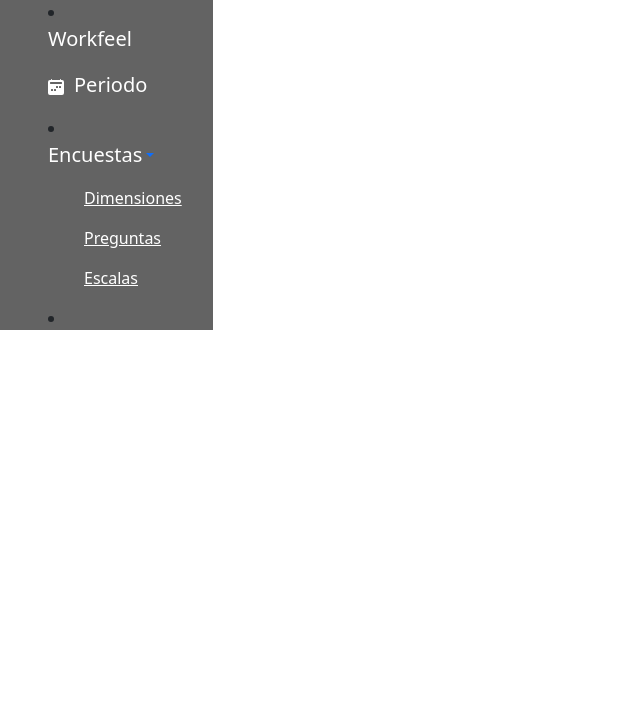
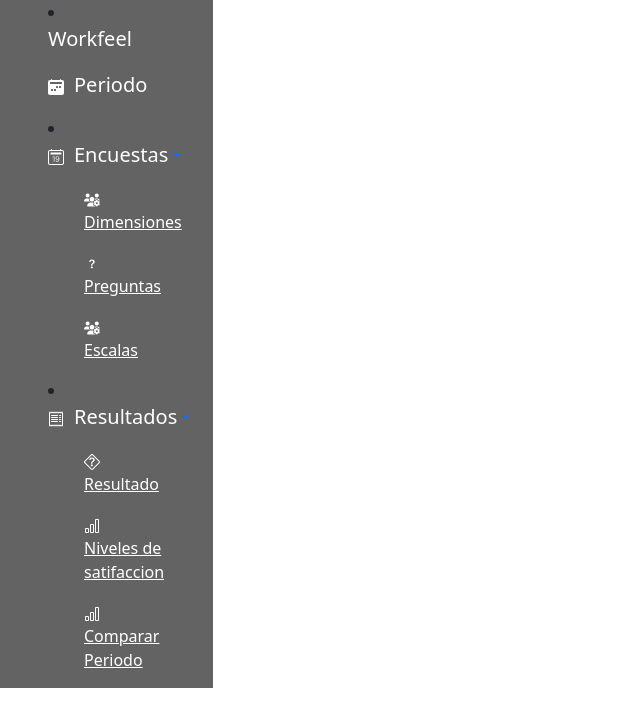
Before and after one commit to wilbert2004/Woorkfell, a React (Create React App) app in the folder frontend/: page /home in a window 1280 px wide. Shown: the top 726 px of the page, without its empty margins (0-640 px from the left). Built offline with nearby package versions, Linux system fonts and the light colour scheme; a web font is replaced by a local one.

Commit message:
proceso de sidebar ya con rutas

```diff
--- a/frontend/src/App.jsx
+++ b/frontend/src/App.jsx
@@ -8,6 +8,8 @@ import Home from "./components/home";
 import Dimensiones from "./components/dimensiones";
 import Preguntas from "./components/preguntas";
 import Escalas from "./components/escala";
+import Resultados from "./components/resultados";
+import Nivelsatisfaccion from "./components/nivelsatisfaccion";
 
 //importacion de react router dom
 import { BrowserRouter as Router, Routes, Route } from "react-router-dom";
@@ -36,6 +38,11 @@ function App() {
         <Route path="/dimensiones" element={<Dimensiones />}></Route>
         <Route path="/preguntas" element={<Preguntas />}></Route>
         <Route path="/escalas" element={<Escalas />}></Route>
+        <Route path="/resultados" element={<Resultados />}></Route>
+        <Route
+          path="/nivelsatisfaccion"
+          element={<Nivelsatisfaccion />}
+        ></Route>
         {/* Agregar rutas para las otras secciones */}
       </Routes>
     </Router>
--- a/frontend/src/components/home.jsx
+++ b/frontend/src/components/home.jsx
@@ -1,6 +1,14 @@
 import React from "react";
 import { Link } from "react-router-dom";
 import { BsCalendar2WeekFill } from "react-icons/bs";
+import { BsCalendar2Date } from "react-icons/bs";
+import { FaUsersGear } from "react-icons/fa6";
+import { BsFilePpt } from "react-icons/bs";
+import { BsPeopleFill } from "react-icons/bs";
+import { BsQuestion } from "react-icons/bs";
+import { BsReceipt } from "react-icons/bs";
+import { BsQuestionDiamond } from "react-icons/bs";
+import { BsBarChart } from "react-icons/bs";
 
 const Home = () => {
   return (
@@ -57,6 +65,9 @@ const Home = () => {
             {/* modulo de encuesta*/}
             <li>
               <Link className="text-while text-decoration-none me-me-auto pb-3 align-items-center d-flex dropdown-toggle">
+                <span style={{ color: "white", marginRight: "10px" }}>
+                  <BsCalendar2Date />
+                </span>
                 <span
                   className="fs-5 d-none d-sm-inline"
                   style={{
@@ -74,7 +85,9 @@ const Home = () => {
                       color: "white",
                     }}
                   >
-                    {" "}
+                    <span style={{ color: "white", marginRight: "10px" }}>
+                      <FaUsersGear />
+                    </span>{" "}
                     Dimensiones
                   </Link>
                 </li>
@@ -88,6 +101,9 @@ const Home = () => {
                       color: "white",
                     }}
                   >
+                    <span style={{ color: "white", marginRight: "10px" }}>
+                      <BsQuestion />
+                    </span>{" "}
                     Preguntas{" "}
                   </Link>
                 </li>
@@ -100,13 +116,76 @@ const Home = () => {
                       color: "white",
                     }}
                   >
+                    <span style={{ color: "white", marginRight: "10px" }}>
+                      <FaUsersGear />
+                    </span>{" "}
                     Escalas
                   </Link>
                 </li>
               </ul>
             </li>
             {/* modulo de Resultados */}
-            <li></li>
+            <li>
+              <Link className="text-while text-decoration-none me-me-auto pb-3 align-items-center d-flex dropdown-toggle">
+                <span style={{ color: "white", marginRight: "10px" }}>
+                  <BsReceipt />
+                </span>
+                <span
+                  className="fs-5 d-none d-sm-inline"
+                  style={{
+                    color: "white",
+                  }}
+                >
+                  Resultados
+                </span>
+              </Link>
+              {/* submodulo de resultados  */}
+              <ul className="w-100 ">
+                <li className="collapse show nav flex-column ms-1 ">
+                  <Link
+                    to="/Resultados"
+                    style={{
+                      color: "white",
+                    }}
+                  >
+                    <span style={{ color: "white", marginRight: "10px" }}>
+                      <BsQuestionDiamond />
+                    </span>{" "}
+                    Resultado
+                  </Link>
+                </li>
+              </ul>
+              <ul className="w-100 ">
+                <li className="collapse show nav flex-column ms-1 ">
+                  <Link
+                    to="/Nivelsatisfaccion"
+                    style={{
+                      color: "white",
+                    }}
+                  >
+                    <span style={{ color: "white", marginRight: "10px" }}>
+                      <BsBarChart />
+                    </span>{" "}
+                    Niveles de satifaccion
+                  </Link>
+                </li>
+              </ul>
+              <ul className="w-100 ">
+                <li className="collapse show nav flex-column ms-1 ">
+                  <Link
+                    to="/dimensiones"
+                    style={{
+                      color: "white",
+                    }}
+                  >
+                    <span style={{ color: "white", marginRight: "10px" }}>
+                      <BsBarChart />
+                    </span>{" "}
+                    Comparar Periodo
+                  </Link>
+                </li>
+              </ul>
+            </li>
           </div>
         </div>
       </div>
--- /dev/null
+++ b/frontend/src/components/nivelsatisfaccion.jsx
@@ -0,0 +1,11 @@
+import React from "react";
+
+const Nivelsatisfaccion = () => {
+  return (
+    <div>
+      <h2>soy el componente de nivel de satisfaccion </h2>
+    </div>
+  );
+};
+
+export default Nivelsatisfaccion;
--- /dev/null
+++ b/frontend/src/components/resultados.jsx
@@ -0,0 +1,11 @@
+import React from "react";
+
+const Resultados = () => {
+  return (
+    <div>
+      <h1>area de resultados </h1>
+    </div>
+  );
+};
+
+export default Resultados;
```
